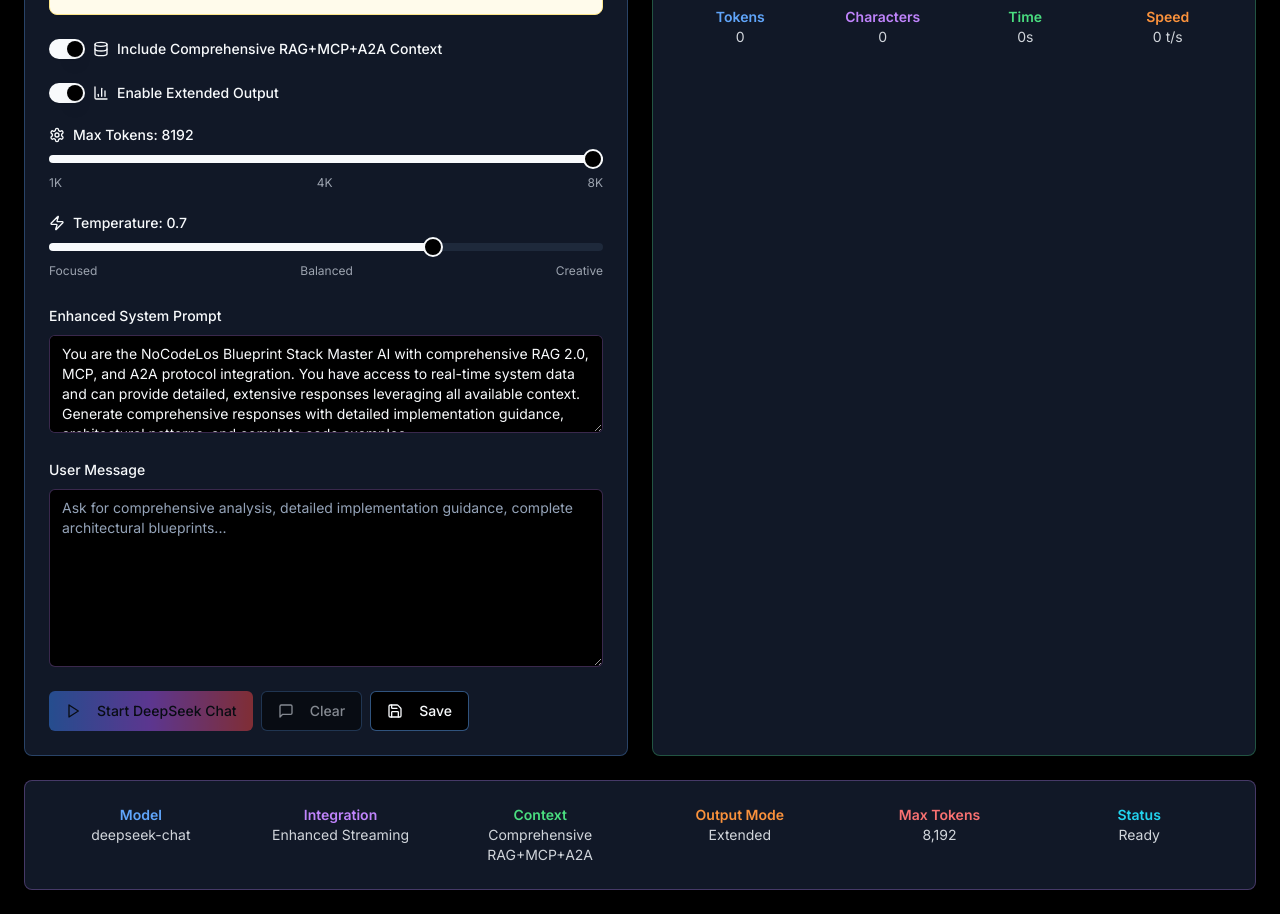
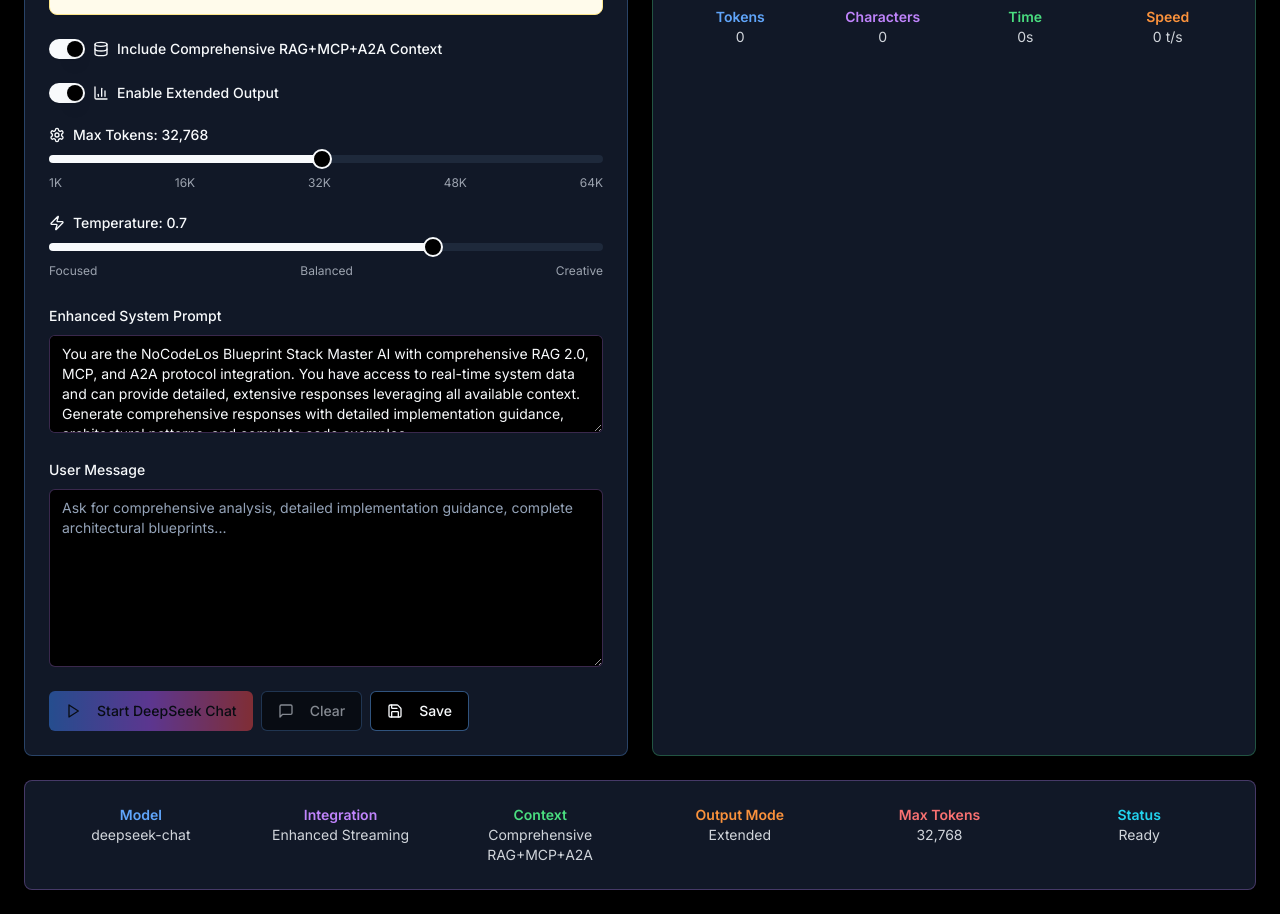
Before and after one commit to cc4480/blueprint-stack-flow, a React (Vite) app: page /prompt-studio in a window 1280 px wide. Shown: the part 480-1394 px from the top of the page. Built offline with nearby package versions, Linux system fonts and the light colour scheme.

Commit message:
Enhance max token limit
Update PromptStudio and promptService to support 64k tokens.

```diff
--- a/src/pages/PromptStudio.tsx
+++ b/src/pages/PromptStudio.tsx
@@ -1,3 +1,4 @@
+
 import React, { useState, useRef, useEffect } from 'react';
 import { Card, CardContent, CardHeader, CardTitle } from '@/components/ui/card';
 import { Button } from '@/components/ui/button';
@@ -17,7 +18,7 @@ const PromptStudio = () => {
   const [response, setResponse] = useState('');
   const [isStreaming, setIsStreaming] = useState(false);
   const [includeContext, setIncludeContext] = useState(true);
-  const [maxTokens, setMaxTokens] = useState([8192]); // Fixed: Changed from 16384 to 8192
+  const [maxTokens, setMaxTokens] = useState([32768]); // Updated: Starting with 32K, max 64K
   const [temperature, setTemperature] = useState([0.7]);
   const [extendedOutput, setExtendedOutput] = useState(true);
   const [tokenCount, setTokenCount] = useState(0);
@@ -68,7 +69,7 @@ const PromptStudio = () => {
     abortControllerRef.current = new AbortController();
 
     try {
-      console.log('🚀 Starting enhanced DeepSeek streaming with corrected max_tokens...');
+      console.log('🚀 Starting enhanced DeepSeek streaming with 64K token support...');
 
       await promptService.streamChatResponse(
         [
@@ -162,7 +163,7 @@ const PromptStudio = () => {
             Enhanced DeepSeek Chat Studio
           </h1>
           <p className="text-purple-300 text-lg">
-            Real-time streaming with comprehensive RAG 2.0, MCP & A2A integration
+            Real-time streaming with comprehensive RAG 2.0, MCP & A2A integration (64K tokens)
           </p>
         </div>
 
@@ -205,20 +206,22 @@ const PromptStudio = () => {
               <div className="space-y-3">
                 <Label className="flex items-center gap-2">
                   <Settings className="w-4 h-4" />
-                  Max Tokens: {maxTokens[0]}
+                  Max Tokens: {maxTokens[0].toLocaleString()}
                 </Label>
                 <Slider
                   value={maxTokens}
                   onValueChange={setMaxTokens}
-                  max={8192}
+                  max={65536}
                   min={1024}
-                  step={512}
+                  step={1024}
                   className="w-full"
                 />
                 <div className="text-xs text-gray-400 flex justify-between">
                   <span>1K</span>
-                  <span>4K</span>
-                  <span>8K</span>
+                  <span>16K</span>
+                  <span>32K</span>
+                  <span>48K</span>
+                  <span>64K</span>
                 </div>
               </div>
 
--- a/src/services/promptService.ts
+++ b/src/services/promptService.ts
@@ -67,8 +67,8 @@ class PromptService {
         ...messages
       ] : messages;
 
-      // Ensure max_tokens is within DeepSeek's valid range [1, 8192]
-      const maxTokens = Math.min(options.maxTokens || 8192, 8192);
+      // Updated: Support full 64K token range [1, 65536]
+      const maxTokens = Math.min(options.maxTokens || 32768, 65536);
 
       // Direct call to DeepSeek API
       const response = await fetch('https://api.deepseek.com/chat/completions', {
@@ -277,7 +277,7 @@ class PromptService {
    - Real-time performance monitoring and auto-scaling
 
 4. **Enhanced DeepSeek Chat Integration**
-   - Extended context window support for comprehensive responses
+   - Extended context window support for comprehensive responses (up to 64K tokens)
    - Real-time streaming with advanced token management
    - Chain-of-thought reasoning with step-by-step decomposition
    - Production-optimized reasoning workflows with error handling
```
